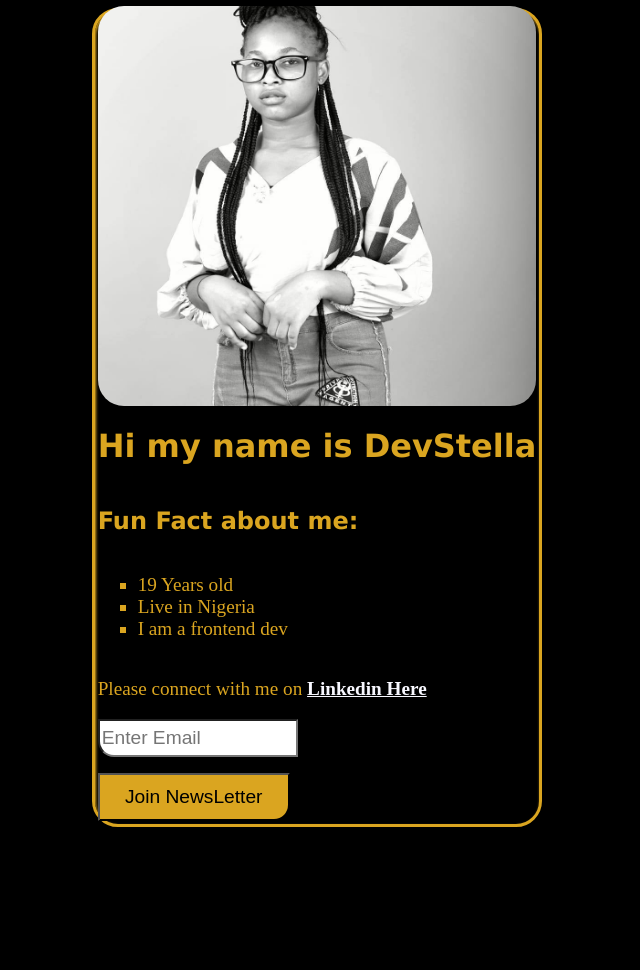
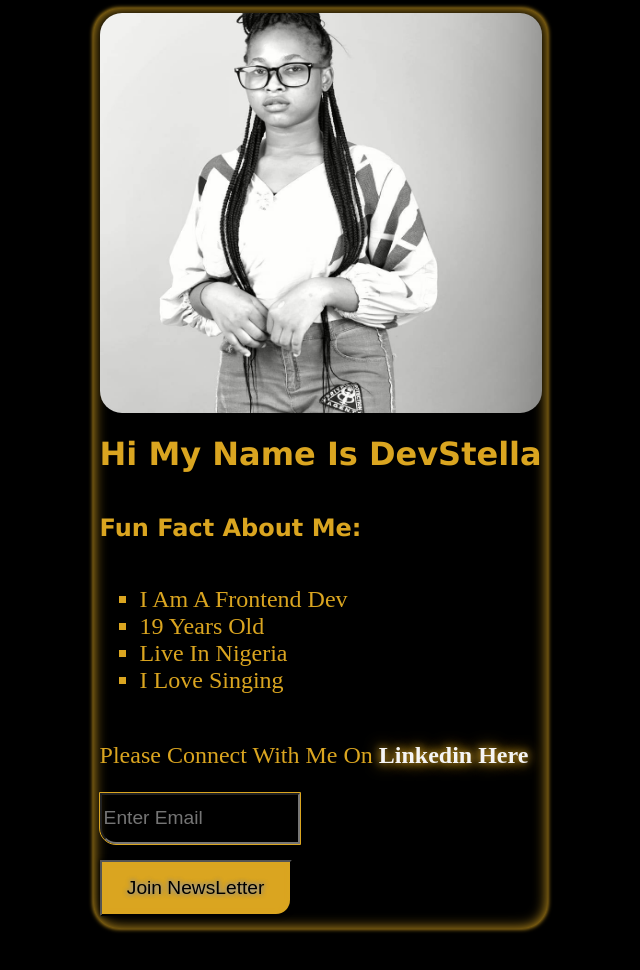
Before and after one commit to LadegbayeStella/myProfile, a plain HTML site: page index.html in a window 1280 px wide. Shown: the top 970 px of the page, without its empty margins (326-966 px from the left). Before the commit the page ends 829 px from the top, so only its background shows below. Drawn offline with Linux system fonts and the light colour scheme.

Commit message:
about to push

```diff
--- a/css/style.css
+++ b/css/style.css
@@ -3,26 +3,41 @@ body {
     color: goldenrod;
     display: grid;
     place-content: center;
+    text-transform: capitalize;
+    font-family sans-serif;
 }
 
 img {
     margin-top: -0.5rem;
     border-radius: 22px;
-    border-radius: 26px;
     width: 100%;
     height: 400px;
 }
 
 div {
-    box-shadow: 0 0 10px gray;
-    border: 3px solid goldenrod;
-    box-shadow: inset 1px 2px 3px;
-    position: relative;
-    width: 100%;
-    height: 100%;
+    width: 103%;
+    height: 103%;
     display: grid;
     place-content: center;
     border-radius: 26px;
+    box-shadow:
+        inset 0 0 0.85rem goldenrod,
+        0 0 0.25em currentColor;
+    position: relative;
+}
+
+
+div::before {
+    content: "";
+    top: 120%;
+    left: 0;
+    width: 100%;
+    height: 100%;
+    position: absolute;
+    background-color: goldenrod;
+    transform: perspective(1em) rotateX(45deg) scale(1, 0.35);
+    filter: blur(1em);
+    opacity: 0.7;
 }
 
 h1 {
@@ -34,7 +49,7 @@ h2 {
 }
 
 ul {
-    font-size: 1.2rem;
+    font-size: 1.5rem;
 }
 
 ul li {
@@ -43,30 +58,53 @@ ul li {
 
 
 p {
-    font-size: 1.2rem;
+    font-size: 1.5rem;
 }
 
 p a {
     font-weight: bolder;
-    color: ghostwhite;
+    color: whitesmoke;
+    text-decoration: none;
+    text-shadow:
+     0 0 0.35em goldenrod,
+        0 0 0.65em goldenrod;
 }
 
 input {
     display: block;
-    height: 2rem;
+    height: 2.8rem;
     width: 12rem;
     font-size: 1.2rem;
     border-bottom-left-radius: 1rem;
+    background: none;
+    outline: 1px solid goldenrod;
+    transition: 5s;
 }
+
+
+
 
 button {
     margin-top: 1rem;
     color: black;
     display: block;
-    height: 3rem;
+    height: 3.5rem;
     width: 12rem;
     background-color: goldenrod;
     border-bottom-right-radius: 1rem;
     font-size: 1.2rem;
     cursor: pointer;
+    text-shadow:
+        0 0 0.25em white,
+        0 0 0.25em currentColor;
+    box-shadow:
+        inset 0 0 0.25em goldenrod,
+        0 0 0.25em currentColor;
+    position: relative;
+
 }
+
+
+git remote add origin https://github.com/LadegbayeStella/myProfile.git
+git branch -M main
+git push -u origin main
--- a/index.html
+++ b/index.html
@@ -17,17 +17,19 @@
         <h1>Hi my name is DevStella</h1>
         <h2>Fun Fact about me:</h2>
         <ul>
+            <li>I am a frontend dev</li>
             <li>19 Years old</li>
             <li>Live in Nigeria</li>
-            <li>I am a frontend dev</li>
+            <li>I love Singing</li>
         </ul>
         <p>Please connect with me on <a href="https://www.linkedin.com/in/stella-ladegbaye/" target="_blank">Linkedin
                 Here</a></p>
 
         <input type="text" placeholder="Enter Email">
+
         <button>Join NewsLetter</button>
+    </div>
 
-    </div>
 </body>
 
 </html>
```
